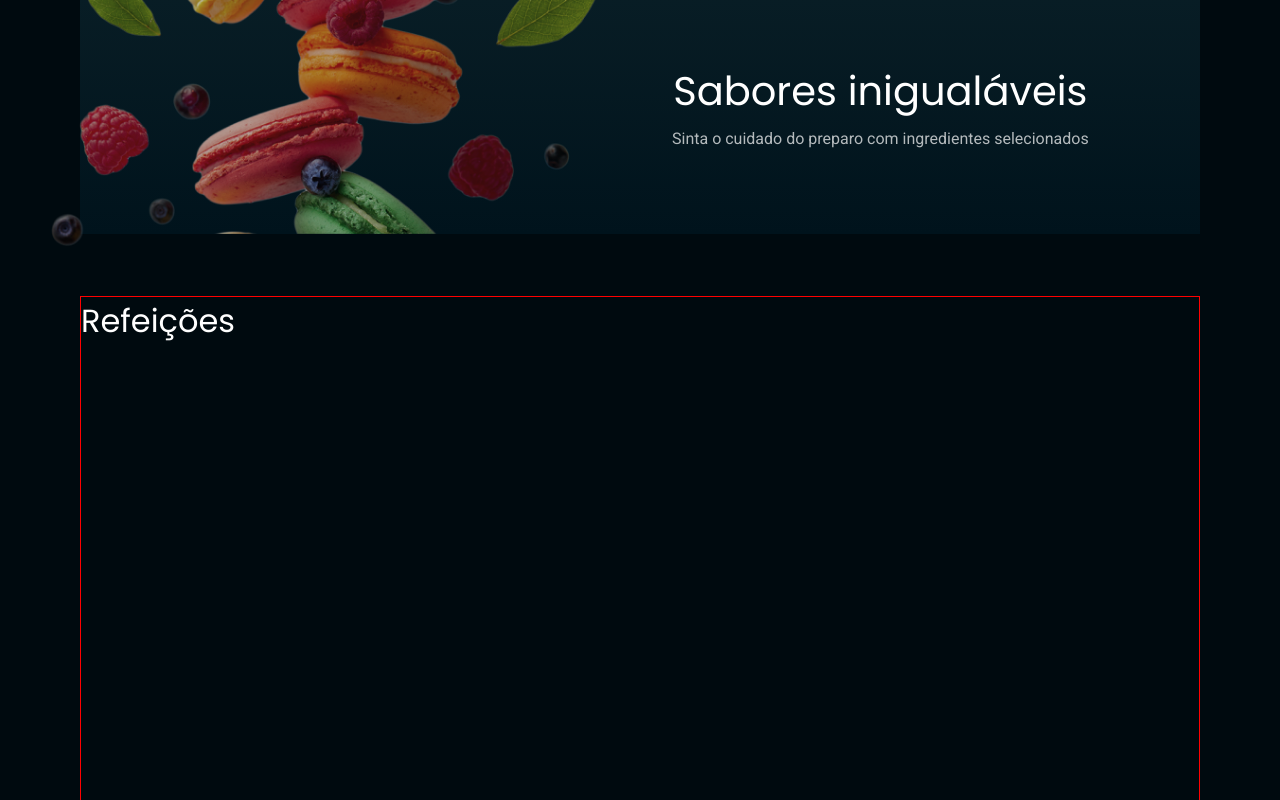
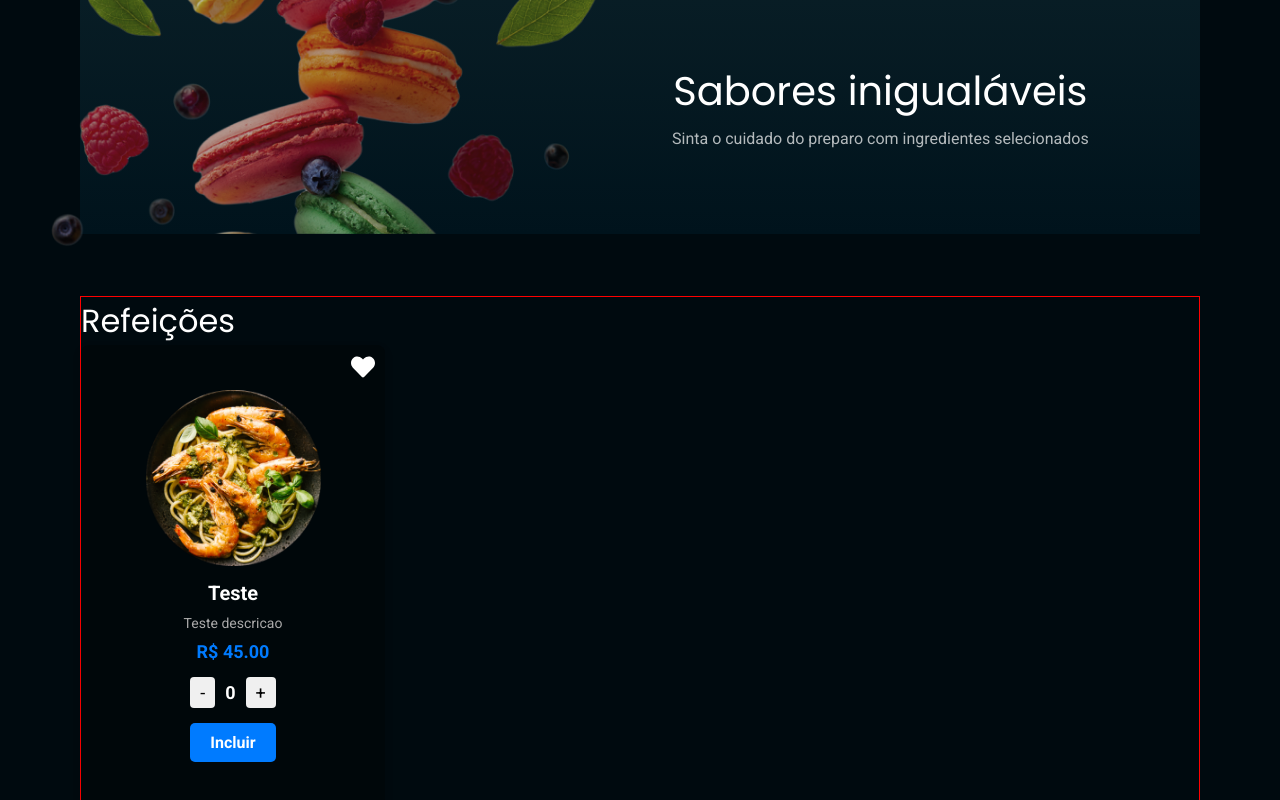
Before and after one commit to iuryescano/MenuPlates, a React (Vite) app: page / in a window 1280 px wide. Shown: the part 294-1094 px from the top of the page. Built offline with nearby package versions, Linux system fonts and the light colour scheme.

Commit message:
:sparkles: feat: Card component created in project

```diff
--- /dev/null
+++ b/src/components/Card/index.jsx
@@ -0,0 +1,42 @@
+import React, { useState } from "react";
+import {
+  CardContainer,
+  DishImage,
+  DishTitle,
+  DishDescription,
+  DishPrice,
+  QuantityControl,
+  IncludeButton,
+  FavoriteIcon
+} from "./styles";
+import { FaHeart } from "react-icons/fa"; // Ícone de coração
+
+export function Card({ imageSrc, title, description, price }) {
+  const [quantity, setQuantity] = useState(0);
+  const [isFavorited, setIsFavorited] = useState(false);
+
+  const handleIncrease = () => setQuantity(quantity + 1);
+  const handleDecrease = () => quantity > 0 && setQuantity(quantity - 1);
+
+  const toggleFavorite = () => setIsFavorited(!isFavorited);
+
+  return (
+    <CardContainer>
+      <FavoriteIcon onClick={toggleFavorite} favorited={isFavorited}>
+        <FaHeart />
+      </FavoriteIcon>
+      <DishImage src={imageSrc} alt={title} />
+      <DishTitle>{title}</DishTitle>
+      <DishDescription>{description}</DishDescription>
+      <DishPrice>R$ {price.toFixed(2)}</DishPrice>
+
+      <QuantityControl>
+        <button onClick={handleDecrease}>-</button>
+        <span>{quantity}</span>
+        <button onClick={handleIncrease}>+</button>
+      </QuantityControl>
+
+      <IncludeButton onClick={() => alert(`Incluído ${quantity} ${title}(s)`)}>Incluir</IncludeButton>
+    </CardContainer>
+  );
+}
--- /dev/null
+++ b/src/components/Card/styles.js
@@ -0,0 +1,97 @@
+import styled from "styled-components";
+
+export const CardContainer = styled.div`
+  display: flex;
+  flex-direction: column;
+  align-items: center;
+  justify-content: center;
+  position: relative; /* Necessário para posicionar o coração */
+  width: 304px;
+  height: 462px;
+  padding: 20px;
+  border-radius: 8px;
+  background-color: #00070A;
+  box-shadow: 0px 4px 10px rgba(0, 0, 0, 0.1);
+  text-align: center;
+  color: #FFF; /* Texto branco */
+  border-radius: 8px;
+`;
+
+export const DishImage = styled.img`
+  width: 176px;
+  height: 176px;
+  border-radius: 8px;
+  margin-bottom: 15px;
+`;
+
+export const DishTitle = styled.h3`
+  font-size: 20px;
+  margin-bottom: 10px;
+  color: #FFF;
+`;
+
+export const DishDescription = styled.p`
+  font-size: 14px;
+  color: #aaa; /* Cor de descrição mais clara */
+  margin-bottom: 10px;
+`;
+
+export const DishPrice = styled.span`
+  font-size: 18px;
+  color: #007bff;
+  font-weight: bold;
+  margin-bottom: 15px;
+`;
+
+export const QuantityControl = styled.div`
+  display: flex;
+  align-items: center;
+  justify-content: center;
+  margin-bottom: 15px;
+
+  button {
+    background-color: #f0f0f0;
+    border: none;
+    padding: 5px 10px;
+    font-size: 18px;
+    cursor: pointer;
+    border-radius: 4px;
+    color: #000;
+  }
+
+  span {
+    margin: 0 10px;
+    font-size: 18px;
+    font-weight: bold;
+    color: #FFF; /* Cor branca para o texto da quantidade */
+  }
+`;
+
+export const IncludeButton = styled.button`
+  background-color: #007bff;
+  color: white;
+  border: none;
+  padding: 10px 20px;
+  font-size: 16px;
+  font-weight: bold;
+  border-radius: 5px;
+  cursor: pointer;
+  transition: background-color 0.3s ease;
+
+  &:hover {
+    background-color: #0056b3;
+  }
+`;
+
+export const FavoriteIcon = styled.div`
+  position: absolute;
+  top: 10px;
+  right: 10px;
+  cursor: pointer;
+
+  svg {
+    font-size: 24px;
+    color: ${({ favorited }) => (favorited ? "red" : "#FFF")};
+    transition: color 0.3s ease;
+  }
+`;
--- a/src/pages/Home/index.jsx
+++ b/src/pages/Home/index.jsx
@@ -1,6 +1,8 @@
 import { Container, Banner, SvgImage, TextContainer, Title, Description, Refecbox, TitleRefec } from "./styles";
 import { Header } from "../../components/Header/";
 import yourSvgImage from '../../assets/maskgroup.png'; // Altere para o caminho correto da sua imagem SVG
+import camarao_m from '../../assets/camarao_g.png'
+import { Card } from "../../components/Card/";
 
 export function Home() {
   return (
@@ -15,7 +17,8 @@ export function Home() {
           </TextContainer>
         </Banner>
         <Refecbox>
-          <TitleRefec font-size={"10px"}>Refeições</TitleRefec>
+          <TitleRefec>Refeições</TitleRefec>
+          <Card imageSrc={camarao_m} title = {"Teste"} description= {"Teste descricao"} price={45}></Card>
         </Refecbox>
 
       </main>
```
Also changed, not shown: src/assets/camarao_g.png (added), src/assets/camarao_m.png (added).
